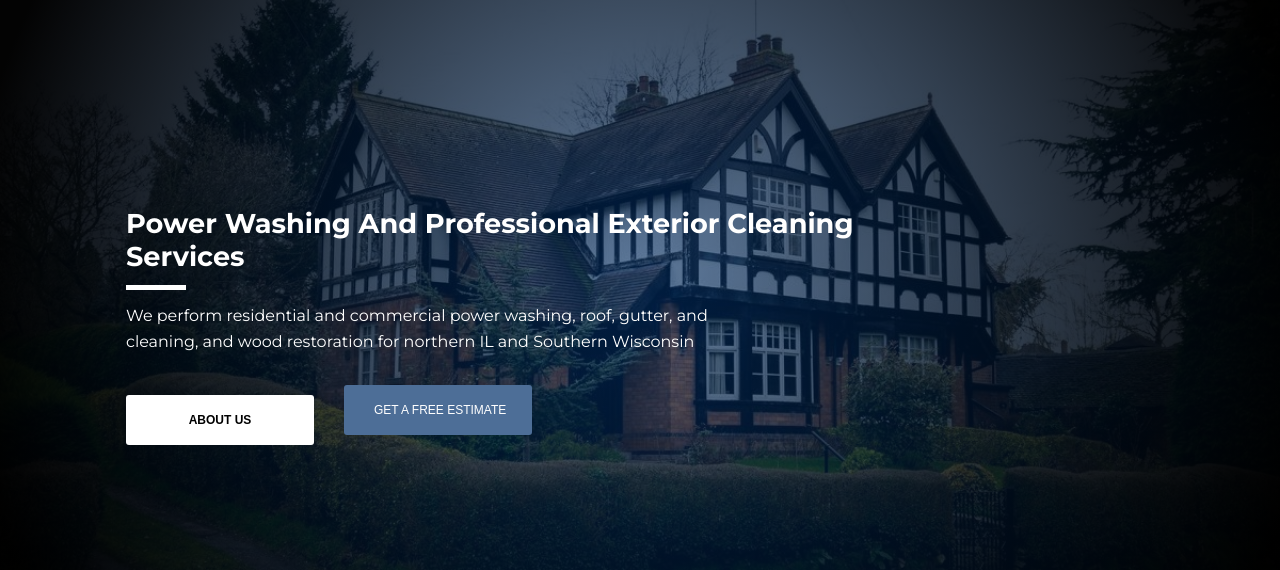
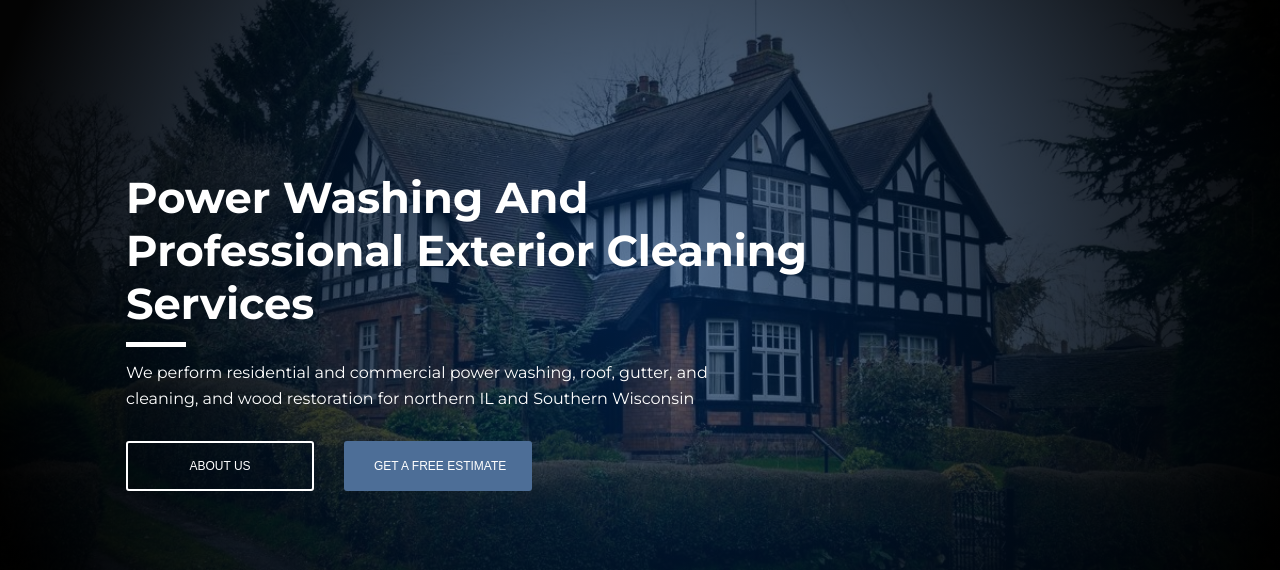
Before and after one commit to OakHarbor/Integrity-Power-Washing, a plain HTML site: page index.html in a window 1280 px wide. Shown: the part 230-800 px from the top of the page. Drawn offline with nearby package versions, Linux system fonts and the light colour scheme; files whose address does not match are found by name.

Commit message:
last minute edits

```diff
--- a/css/style.css
+++ b/css/style.css
@@ -97,6 +97,10 @@
     align-items: center;
     justify-content: space-between;
     background: var(--primary);
+}
+
+.landing-button {
+    width: 188px;
 }
 
 /*-- -------------------------- -->
@@ -252,8 +256,8 @@
         width: 1100px !important;
     }
 
-    .heroText h1 {
-        font-size: 2.6em;
+    #home-h {
+        font-size: 2.7em;
         color: #fff;
         text-align: left;
         font-weight: bold;
@@ -289,6 +293,11 @@
 
     .about-button {
         width: 188px;
+        margin-right: 30px;
+    }
+
+    .landing-button {
+        margin: 0;
         margin-right: 30px;
     }
 
--- a/index.html
+++ b/index.html
@@ -102,8 +102,7 @@
                 <h1 id="home-h">Power Washing And Professional Exterior Cleaning Services</h1>
 
                 <h2 id="home-p">We perform residential and commercial power washing, roof, gutter, and cleaning, and wood restoration for northern IL and Southern Wisconsin </h2>
-
-                <button class="button-solid quote-button" onclick="location.href='index.html#services'" type="button">
+                <button class="button-transparent landing-button" onclick="location.href='html/contact.html'" type="button">
                     ABOUT US</button>
 
                 <button class="button-transparent about-button" onclick="location.href='html/contact.html'" type="button">
```
